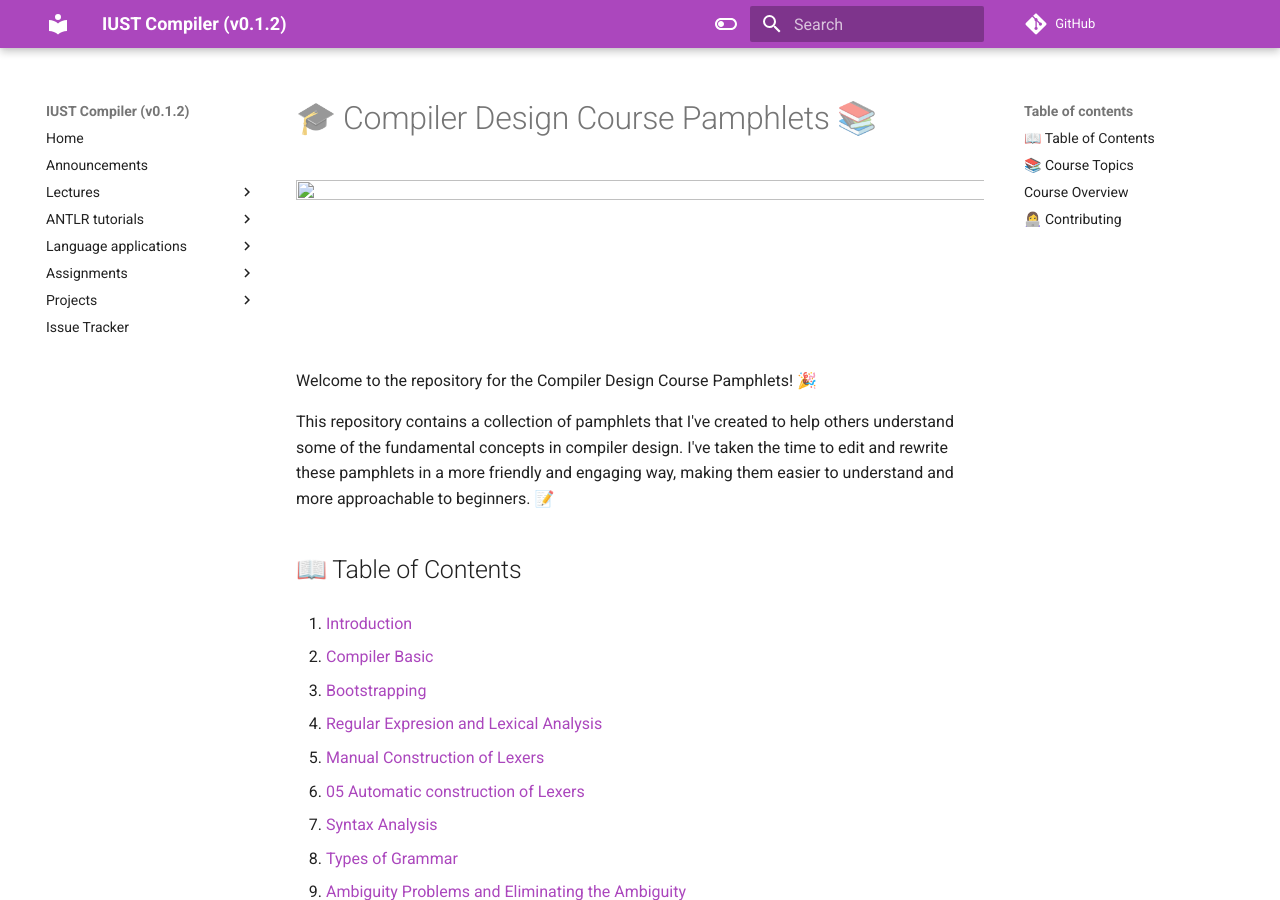
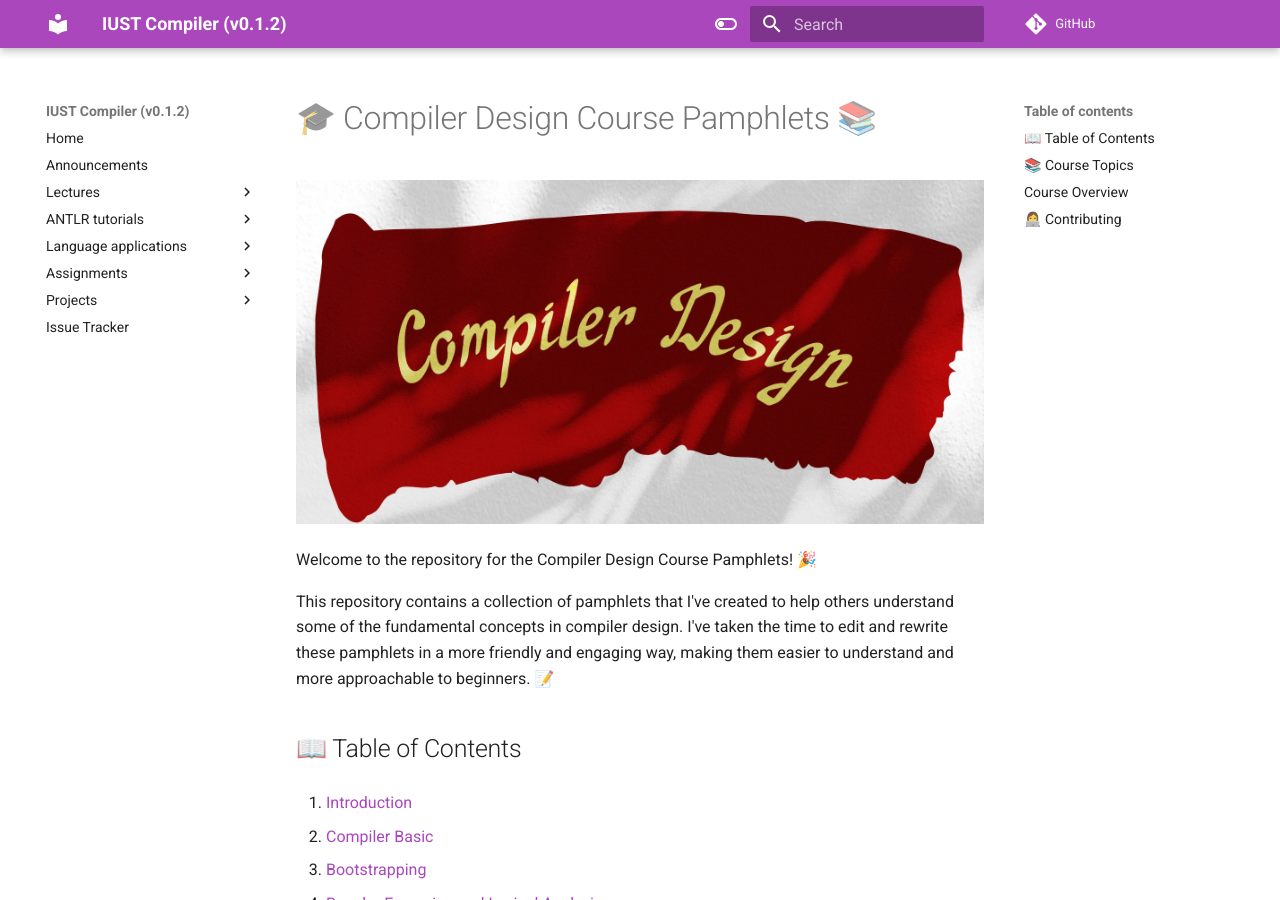
Before and after one commit to m-zakeri/IUSTCompiler, an MkDocs documentation site: the page built from docs/lectures/README.md, in a window 1280 px wide and 900 px high. Built offline with MkDocs 1.6.1 and Material for MkDocs 9.7.7, drawn with Linux system fonts in a browser that asks for light colours; comment, search, counter and statistics services are not loaded.

Commit message:
change file path

```diff
--- a/docs/lectures/README.md
+++ b/docs/lectures/README.md
@@ -2,7 +2,7 @@
 
 # 🎓 Compiler Design Course Pamphlets 📚
 
-<img src="pictures/compiler-readme.jpg" height="300" width="1200" />
+<img src="../pictures/compiler-readme.jpg" height="300" width="1200" />
 
 Welcome to the repository for the Compiler Design Course Pamphlets! 🎉
 
```
